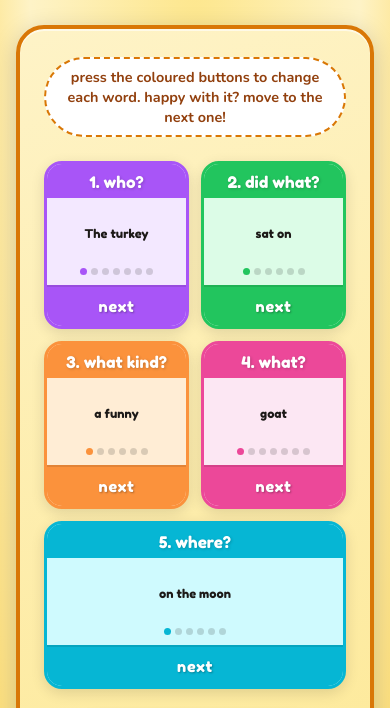
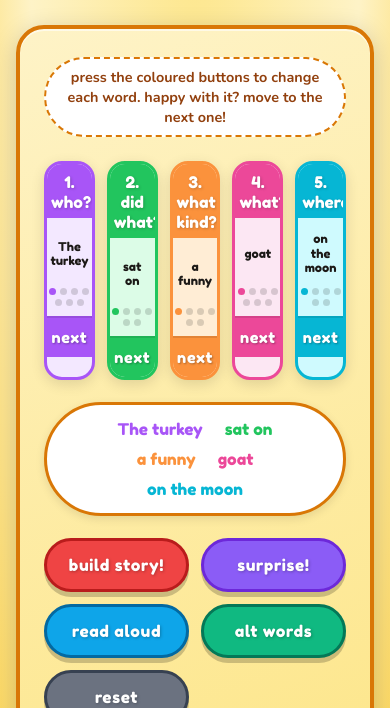
Before and after one commit to ASSA-1971/storymaker, a plain HTML site: page index.html in a window 390 px wide. Shown: the part 116-824 px from the top of the page. Drawn offline with nearby package versions, Linux system fonts and the light colour scheme.

```diff
--- a/style.css
+++ b/style.css
@@ -1,5 +1,4 @@
-/* storymaker styles
-   colours, layout, buttons, the story box etc */
+/* full styles, colours and fonts added */
 
 :root {
   --purple: #a855f7;
@@ -62,7 +61,6 @@ h1 + p {
   display: inline-block;
 }
 
-/* the 5 word columns */
 .cols {
   display: grid;
   grid-template-columns: repeat(5, 1fr);
@@ -115,7 +113,6 @@ h1 + p {
   line-height: 1.2;
 }
 
-/* position indicator dots */
 .dots {
   display: flex;
   gap: 4px;
@@ -162,7 +159,6 @@ h1 + p {
 .cycle-btn:hover { filter: brightness(1.12); }
 .cycle-btn:active { transform: scale(.96); }
 
-/* live sentence preview strip */
 .preview {
   background: white;
   border: 3px solid #d97706;
@@ -189,7 +185,6 @@ h1 + p {
 .preview .p3 { color: var(--pink); }
 .preview .p4 { color: var(--cyan); }
 
-/* action buttons row */
 .btns {
   display: grid;
   grid-template-columns: repeat(auto-fit, minmax(130px, 1fr));
@@ -219,7 +214,6 @@ h1 + p {
 .btn.grey  { background: #6b7280; border-color: #374151; }
 .btn.teal  { background: #10b981; border-color: #047857; }
 
-/* the story output box */
 #storybox {
   background: white;
   border: 4px solid #d97706;
@@ -264,8 +258,3 @@ footer {
   color: #92400e;
   font-weight: 700;
 }
-
-@media (max-width: 560px) {
-  .cols { grid-template-columns: 1fr 1fr; }
-  .col:nth-child(5) { grid-column: 1 / -1; }
-}
```
